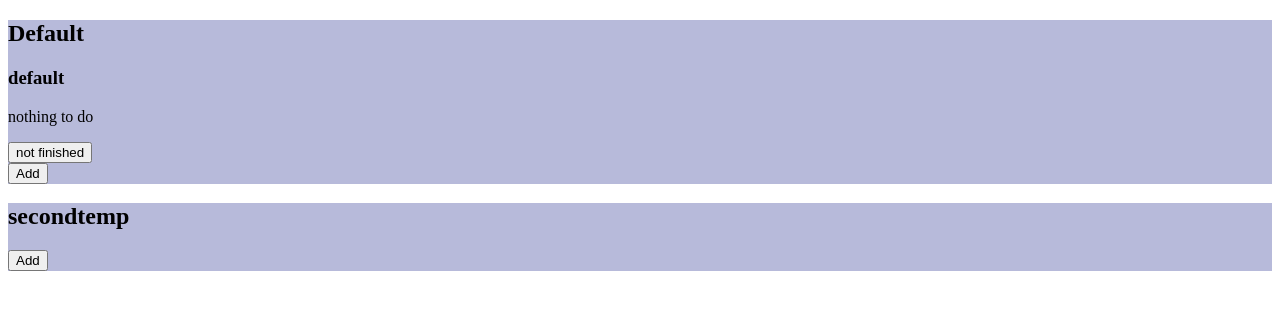
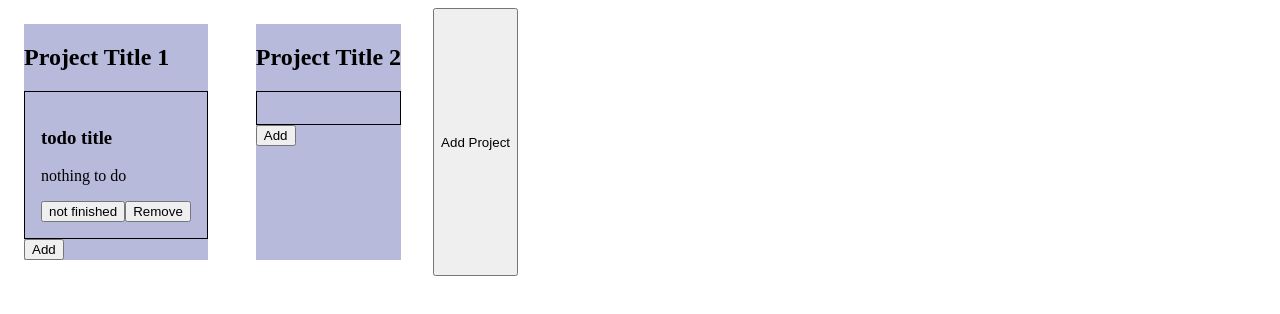
Before and after one commit to SempleGit/todo, a website built with webpack: page dist/index.html in a window 1280 px wide. Built offline with nearby package versions, Linux system fonts and the light colour scheme.

Commit message:
added remove buttno

```diff
--- a/package.json
+++ b/package.json
@@ -20,6 +20,7 @@
   "homepage": "https://github.com/SempleGit/todo#readme",
   "devDependencies": {
     "css-loader": "^6.5.1",
+    "html-webpack-plugin": "^5.5.0",
     "style-loader": "^3.3.1",
     "webpack": "^5.65.0",
     "webpack-cli": "^4.9.1"
--- a/src/index.js
+++ b/src/index.js
@@ -3,13 +3,19 @@ import project from "./project";
 import './style.css';
 
 const projects = [];
-const defaultProject = project('Default');
-const secondProject = project('secondtemp');
+
+const content = document.createElement('div');
+content.setAttribute('id', 'content');
+document.body.appendChild(content);
+
+
+const defaultProject = project('Project Title 1');
+const secondProject = project('Project Title 2');
 
 projects.push(defaultProject);
 projects.push(secondProject);
 
-const defaultTodo = todo('default', 'nothing to do');
+const defaultTodo = todo('todo title', 'nothing to do');
 
 defaultProject.addItem(defaultTodo);
 
@@ -20,29 +26,38 @@ const addTodo = (project) => {
 }
 
 const renderPage = () => {
-const content = document.querySelector('#content');
-content.innerHTML = '';
 
-for (const project of projects) {
+  const content = document.querySelector('#content');
+  content.innerHTML = '';
+
+  for (const project of projects) {
     const projectTab = document.createElement('div');
     projectTab.classList.add('project-tab');
     content.appendChild(projectTab);
     const h2 = document.createElement('h2');
     h2.textContent = project.getTitle();
     const projectList = document.createElement('div');
+    projectList.classList.add('project-list');
 
     for (const todo of project.getList()) {
       const h3 = document.createElement('h3');
       const p = document.createElement('p');
-      const btn = document.createElement('button');
+      const finishedBtn = document.createElement('button');
+      const removeBtn = document.createElement('button');
       h3.textContent = todo.getTitle();
       p.textContent = `${todo.getDescription()}`;
-      btn.textContent = `${todo.getComplete() ? 'is finished' : 'not finished'}`;
-      btn.onclick = () => {
+      finishedBtn.textContent = `${todo.getComplete() ? 'finished' : 'not finished'}`;
+      finishedBtn.onclick = () => {
         todo.setComplete();
         renderPage();
       }
-      projectList.append(h3, p, btn);
+      removeBtn.textContent = 'Remove';
+      removeBtn.onclick = () => {
+        project.removeItem(todo);
+        renderPage();
+      }
+
+      projectList.append(h3, p, finishedBtn, removeBtn);
     }
 
     const btn = document.createElement('button');
@@ -53,6 +68,15 @@ for (const project of projects) {
 
     projectTab.append(h2, projectList, btn);
   }
+  const addProjectBtn = document.createElement('button');
+  addProjectBtn.textContent = 'Add Project';
+  addProjectBtn.classList.add('add-project-button')
+  addProjectBtn.onclick = () => {
+    projects.push(project('new project'));
+    renderPage();
+  }
+  content.appendChild(addProjectBtn);
 }
 
+
 renderPage();
--- a/src/project.js
+++ b/src/project.js
@@ -2,8 +2,11 @@ const project = (title) => {
   const list = [];
   const getTitle = () => title;
   const addItem = (item) => list.push(item);
+  const removeItem = (item) => {
+    list.splice(list.indexOf(item), 1);
+  };
   const getList = () => list;
-  return { getTitle, getList, addItem };
+  return { getTitle, getList, addItem,removeItem };
 }
 
 export default project;
--- a/src/style.css
+++ b/src/style.css
@@ -1,3 +1,14 @@
+#content {
+  display: flex;
+  gap: 1rem;
+}
+
 .project-tab {
   background-color: rgb(183, 186, 218);
+  margin: 1rem;
 }
+
+.project-list {
+  padding: 1rem;
+  border: black solid 1px;
+}
--- a/webpack.config.js
+++ b/webpack.config.js
@@ -1,7 +1,13 @@
 const path = require('path');
+const HtmlWebpackPlugin = require('html-webpack-plugin');
 
 module.exports = {
   entry: './src/index.js',
+  plugins: [
+    new HtmlWebpackPlugin({
+      title: 'Output Management',
+    }),
+  ],
   output: {
     filename: 'bundle.js',
     path: path.resolve(__dirname, 'dist'),
```
Also changed, not shown: dist/bundle.js, dist/index.html, 1 other file.
